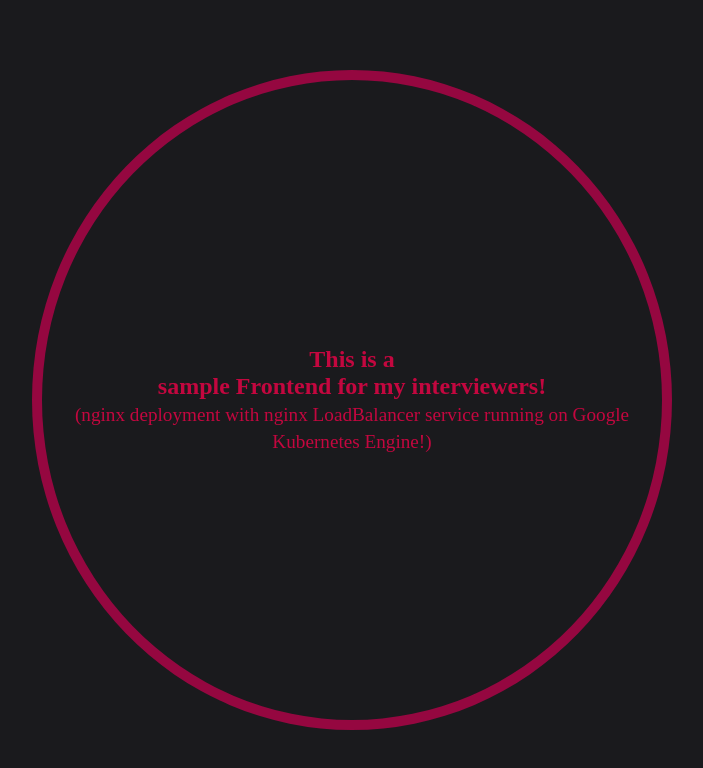
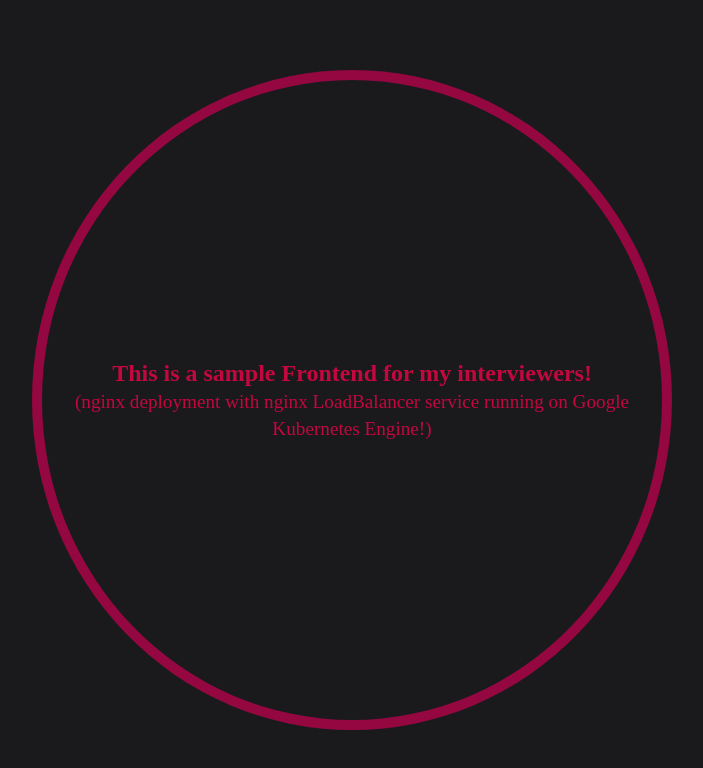
Before and after one commit to sandesvitor/simple-gke-build, a plain HTML site: page index.html in a window 1280 px wide. Both pictures are taken after a click on the button "Click Me!". Shown: the whole page, without its empty margins (288-991 px from the left). Drawn offline with Linux system fonts and the light colour scheme.

Commit message:
Changed index.html, removing line breaker <br>

```diff
--- a/index.html
+++ b/index.html
@@ -64,7 +64,7 @@
         const button = document.querySelector('#only-action')
         const box = document.querySelector('.box')
         const changeText = () => {
-            box.innerHTML = "<h1 class='second-text'>This is a<br>sample Frontend for my interviewers!<br><span>(nginx deployment with nginx LoadBalancer service running on Google Kubernetes Engine!)</span></h1>"
+            box.innerHTML = "<h1 class='second-text'>This is a sample Frontend for my interviewers!<br><span>(nginx deployment with nginx LoadBalancer service running on Google Kubernetes Engine!)</span></h1>"
         }
         button.onclick = changeText
     </script>
```
